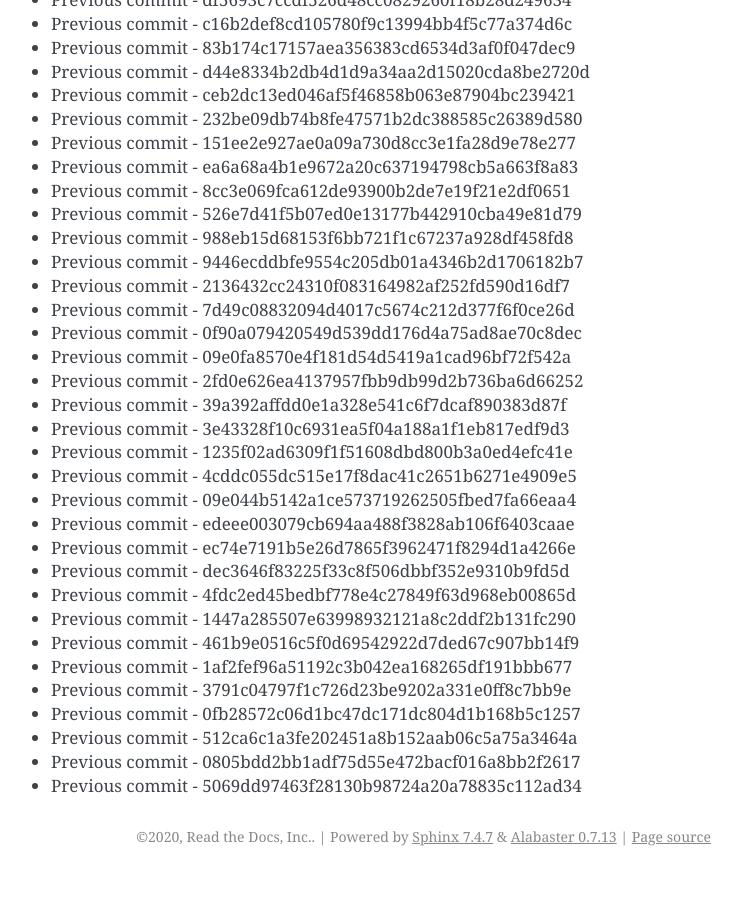
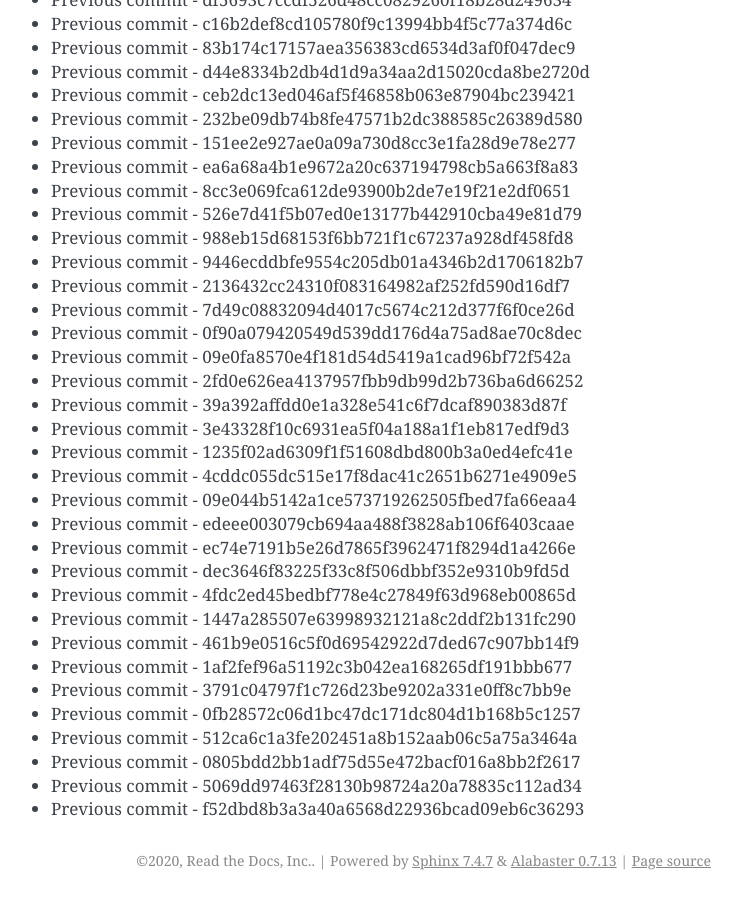
Before and after one commit to readthedocs/rtd-git-stresstest, a Sphinx documentation site: the page built from docs/updates.rst, in a window 1280 px wide and 900 px high, scrolled down 23762 px. Shown: the whole window, without its empty margins (399-1141 px from the left). Built offline with Sphinx 7.4.7, drawn with Linux system fonts in a browser that asks for light colours; before the commit the page ends 24638 px from its top, so only the background shows below that.

Commit message:
Generating commit from previous: f52dbd8b3a3a40a6568d22936bcad09eb6c36293

```diff
--- a/docs/updates.rst
+++ b/docs/updates.rst
@@ -1030,3 +1030,4 @@ It can be tested for any performance characteristics.
 * Previous commit - 512ca6c1a3fe202451a8b152aab06c5a75a3464a
 * Previous commit - 0805bdd2bb1adf75d55e472bacf016a8bb2f2617
 * Previous commit - 5069dd97463f28130b98724a20a78835c112ad34
+* Previous commit - f52dbd8b3a3a40a6568d22936bcad09eb6c36293
```
